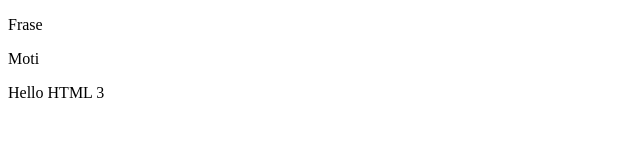
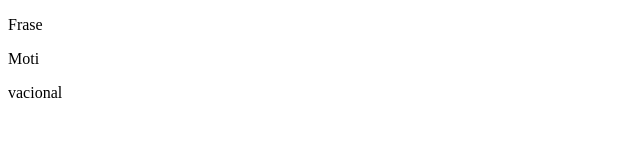
Before and after one commit to enzorooschqueiroz/Bootcamp-Modulo1, a plain HTML site: page index.html in a window 1280 px wide. Shown: the full height of the page, 0-640 px from the left. Drawn offline with Linux system fonts and the light colour scheme.

Commit message:
Frase Motivacional 3

```diff
--- a/index.html
+++ b/index.html
@@ -8,6 +8,6 @@
 <body>
     <p>Frase</p>
     <p>Moti</p>
-    <p>Hello HTML 3</p>
+    <p>vacional</p>
 </body>
 </html>
```
